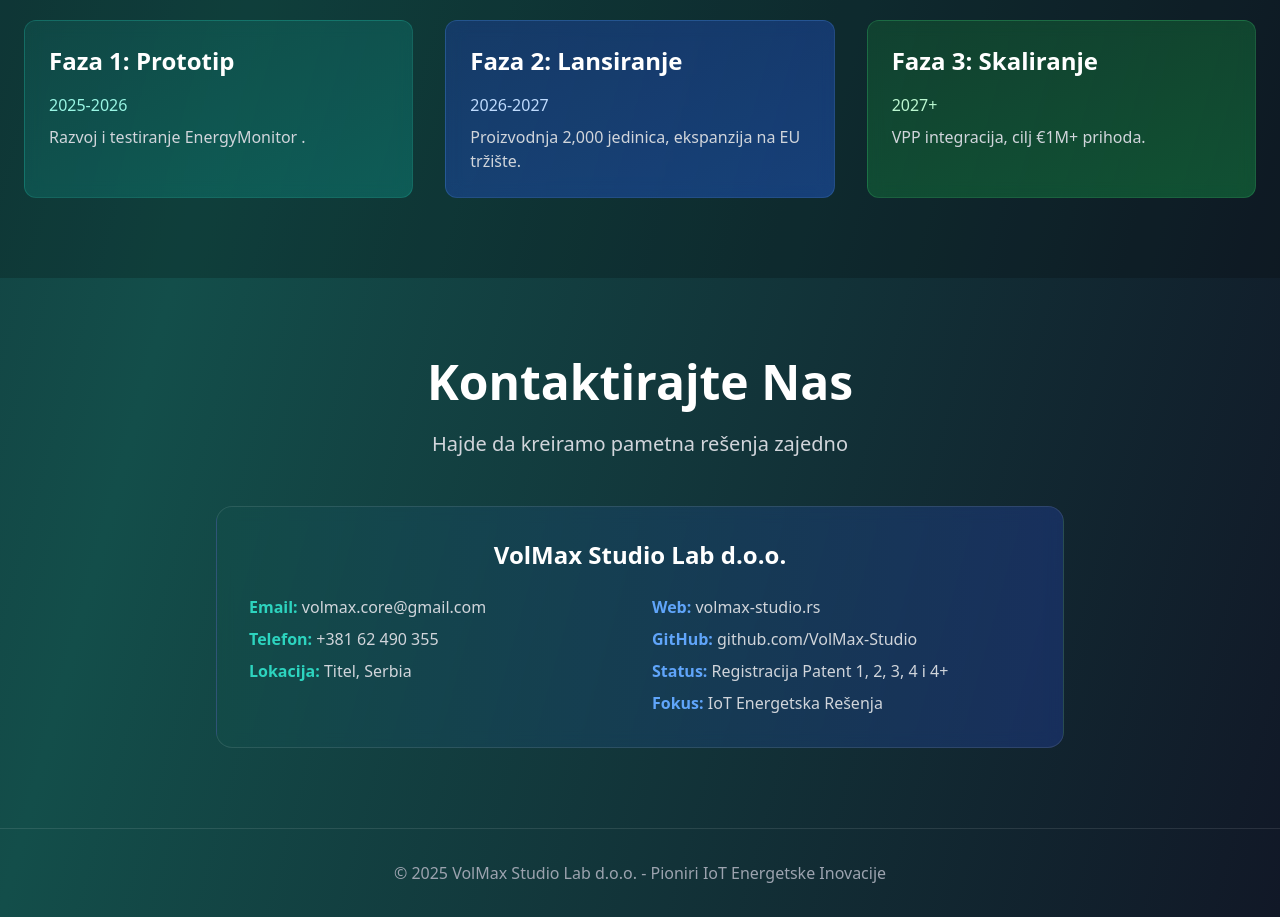
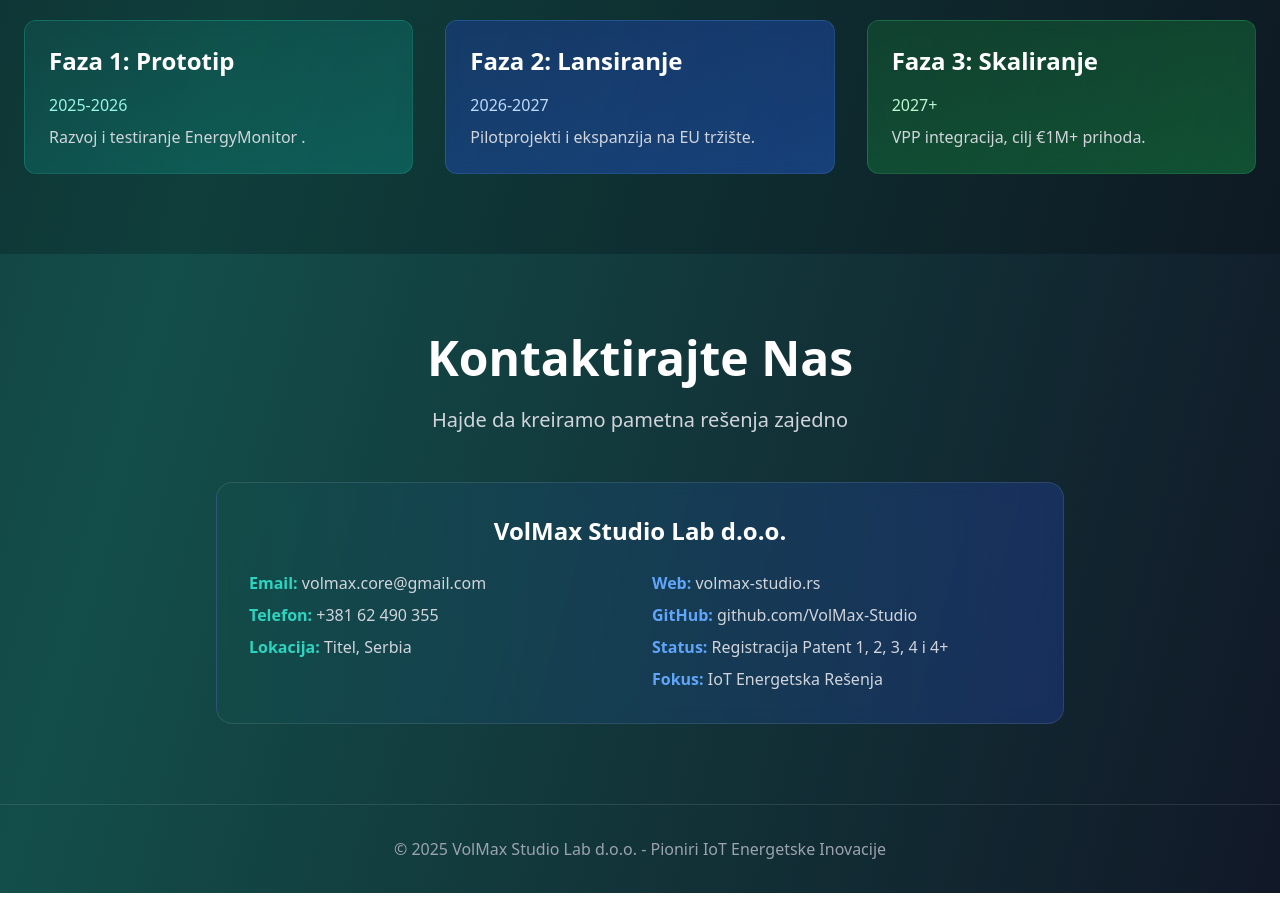
Before and after one commit to VolMax-Studio/volmax-studio-website, a Next.js app: page / in a window 1280 px wide. Shown: the part 3780-4697 px from the top of the page. After the commit the page ends 4673 px from the top, so only its background shows below. Built offline with nearby package versions, Linux system fonts and the light colour scheme.

Commit message:
Update project phases descriptions in index.js

```diff
--- a/pages/index.js
+++ b/pages/index.js
@@ -84,7 +84,7 @@
         phase1Desc: 'Razvoj i testiranje EnergyMonitor .',
         phase2Title: 'Faza 2: Lansiranje',
         phase2Time: '2026-2027',
-        phase2Desc: 'Proizvodnja 2,000 jedinica, ekspanzija na EU tržište.',
+        phase2Desc: 'Pilotprojekti i ekspanzija na EU tržište.',
         phase3Title: 'Faza 3: Skaliranje',
         phase3Time: '2027+',
         phase3Desc: 'VPP integracija, cilj €1M+ prihoda.'
@@ -183,10 +183,10 @@
         missionText: 'VolMax Studio Lab aims to revolutionize energy management by combining IoT and AI technologies. We start with NILM monitoring and expand to smart grid integration by 2027.',
         phase1Title: 'Phase 1: Prototype',
         phase1Time: '2025-2026',
-        phase1Desc: 'Develop and test EnergyMonitor with 500 beta units.',
+        phase1Desc: 'Develop and test EnergyMonitor.',
         phase2Title: 'Phase 2: Launch',
         phase2Time: '2026-2027',
-        phase2Desc: 'Production of 2,000 units, EU market expansion.',
+        phase2Desc: 'Pilot projects and EU market expansion.',
         phase3Title: 'Phase 3: Scale',
         phase3Time: '2027+',
         phase3Desc: 'VPP integration, target €1M+ revenue.'
```
